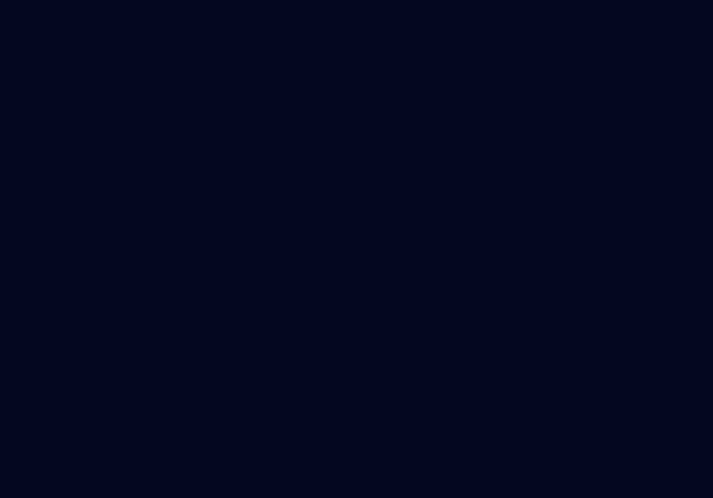
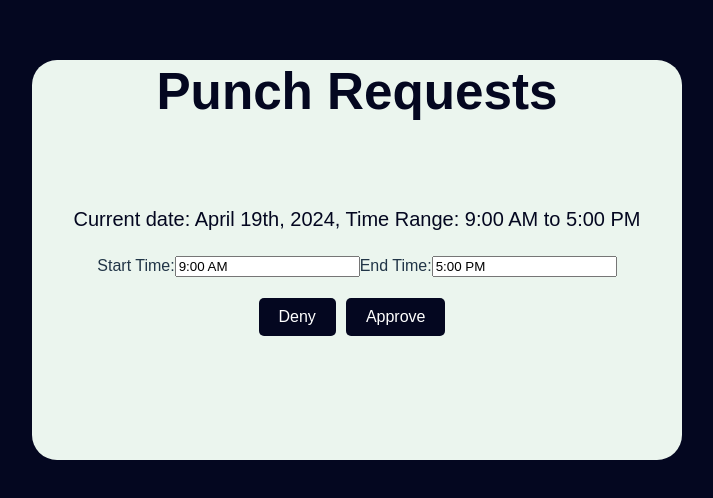
Before and after one commit to PDA-Payroll/PDA-FrontEnd, a React (Vite) app in the folder frontend/: page /punchcard-request in a window 1280 px wide. Before the commit this address had no page. Shown: the part 140-638 px from the top of the page, without its empty margins (283-996 px from the left). Built offline with nearby package versions, Linux system fonts and the light colour scheme.

Commit message:
created punch request page, will add submission logic later. also created punch request button on home page.

```diff
--- a/frontend/src/App.jsx
+++ b/frontend/src/App.jsx
@@ -2,6 +2,7 @@ import React from 'react';
 import { BrowserRouter as Router, Route, Routes } from 'react-router-dom'; // Import Routes from react-router-dom v6
 import Login from './Pages/Login';
 import Home from './Pages/home';
+import Request from './Pages/PunchRequest';
 import './App.css';
 import './Styles/Login.css';
 import './Styles/home.css';
@@ -13,6 +14,7 @@ function App() {
         <Route path="/login" element={<Login />} /> {/* Use element prop */}
         <Route path="/dashboard" element={<Home />} /> {/* Use element prop */}
         <Route path="/" exact element={<Login />} /> {/* Use element prop */}
+        <Route path ="/punchcard-request" element={<Request/>} />
       </Routes>
     </Router>
   );
--- /dev/null
+++ b/frontend/src/Pages/PunchRequest.jsx
@@ -0,0 +1,79 @@
+import '../Styles/punchRequest.css';
+import React, { useState } from 'react';
+
+//Will handle submission logic later, just setting up punch request page
+
+function PunchRequest() {
+  const [startTime, setStartTime] = useState("9:00 AM");
+  const [endTime, setEndTime] = useState("5:00 PM");
+
+  const handleStartTimeChange = (event) => {
+    setStartTime(event.target.value);
+  };
+
+  const handleEndTimeChange = (event) => {
+    setEndTime(event.target.value);
+  };
+
+  const handleSubmit = () => {
+    // Handle submission logic here
+  };
+
+  return (
+    <div className="punch-container">
+      <div className="rectangle-pr">
+        <div className="title-punch">
+          <h1 className="text-punch">Punch Requests</h1>
+        </div>
+        <div className="current-date-time">
+          <p>{getCurrentDateWithTimeRange(startTime, endTime)}</p>
+        </div>
+        <div className="time-inputs">
+          <label htmlFor="start-time">Start Time:</label>
+          <input
+            type="text"
+            id="start-time"
+            value={startTime}
+            onChange={handleStartTimeChange}
+          />
+          <label htmlFor="end-time">End Time:</label>
+          <input
+            type="text"
+            id="end-time"
+            value={endTime}
+            onChange={handleEndTimeChange}
+          />
+        </div>
+        <div class="button-container">
+          <button class="deny-button" onClick={handleSubmit}>Deny</button>
+          <button class="approve-button" onClick={handleSubmit}>Approve</button>
+        </div>
+      </div>
+    </div>
+  );
+}
+
+function getCurrentDateWithTimeRange(startTime, endTime) {
+  const currentDate = new Date();
+  const year = currentDate.getFullYear();
+  const months = [
+    "January", "February", "March", "April", "May", "June", "July",
+    "August", "September", "October", "November", "December"
+  ];
+  const month = months[currentDate.getMonth()];
+  const day = currentDate.getDate();
+  let suffix = "th";
+
+  if (day === 1 || day === 21 || day === 31) {
+    suffix = "st";
+  } else if (day === 2 || day === 22) {
+    suffix = "nd";
+  } else if (day === 3 || day === 23) {
+    suffix = "rd";
+  }
+
+  const formattedDate = `${month} ${day}${suffix}, ${year}`;
+  return `Current date: ${formattedDate}, Time Range: ${startTime} to ${endTime}`;
+}
+
+export default PunchRequest;
--- a/frontend/src/Pages/home.jsx
+++ b/frontend/src/Pages/home.jsx
@@ -1,55 +1,40 @@
 import '../Styles/home.css';
-import react from 'react'
-
+import React from 'react';
+import { Link } from 'react-router-dom';
 
 function Home() {
-
-  return(
-    <div className = "Home-container">
+  return (
+    <div className="Home-container">
       <div className="bubbled-rectangle1">
         <div className="title-container">
           <h1 className="title-text"> Welcome, Christian! </h1>
         </div>
       </div>
 
-
-      <div className = "bubbled-clockin">
+      <div className="bubbled-clockin">
         <h1 className="title-text"> Clock-in </h1>
       </div>
 
-
-      <div className = "bubbled-clockout">
+      <div className="bubbled-clockout">
         <h1 className="title-text"> Clock-out </h1>
       </div>
 
-
-      <div className = "bubbled-logout">
+      <div className="bubbled-logout">
         <h1 className="title-text"> Log Out </h1>
       </div>
 
-
-      <div className = "bubbled-lastPunch">
+      <div className="bubbled-lastPunch">
         <h1 className="title-text"> Last Punch </h1>
       </div>
 
-
-      <div className = "bubbled-punchRequest">
-        <h1 className="title-text"> Punch Request </h1>
+      <div className="bubbled-punchRequest">
+        {/* Use Link to navigate to the punch card request page */}
+        <Link to="/punchcard-request" className="title-text"> Punch Request </Link>
       </div>
 
-
-
-
-
       <h1 className="time">21:35</h1>
-
-
       <h1 className="date">Friday, April 19, 2024</h1>
-
-
-</div>
-
-
+    </div>
   );
 }
 
--- /dev/null
+++ b/frontend/src/Styles/punchRequest.css
@@ -0,0 +1,50 @@
+
+
+
+  .rectangle-pr {
+    background-color:#EBF5EE;
+    width: 600px;
+    height: 400px;
+    border-radius: 25px;
+    display: flex;
+    flex-direction: column;
+    align-items: center;
+    justify-content: center;
+    position: relative;
+    padding-left: 25px;
+    padding-right: 25px;
+  }
+  .title-punch .text-punch {
+    color: #040720;
+    margin-top: -120px;
+  }
+
+  .current-date-time p {
+    color: #040720;
+  }
+
+  .button-container {
+    margin-top: 20px;
+  }
+
+  .deny-button, .approve-button {
+    padding: 10px 20px;
+    margin-right: 10px;
+    background-color: #040720;
+    color: #fff;
+    border: none;
+    border-radius: 5px;
+    cursor: pointer;
+  }
+
+  .approve-button {
+    background-color: #040720;
+  }
+
+  .deny-button:hover {
+    background-color: #575c59;
+  }
+
+  .approve-button:hover {
+    background-color: #575c59;
+  }
```
Also changed, not shown: frontend/src/Pages/Login.jsx (line endings or trailing spaces).
